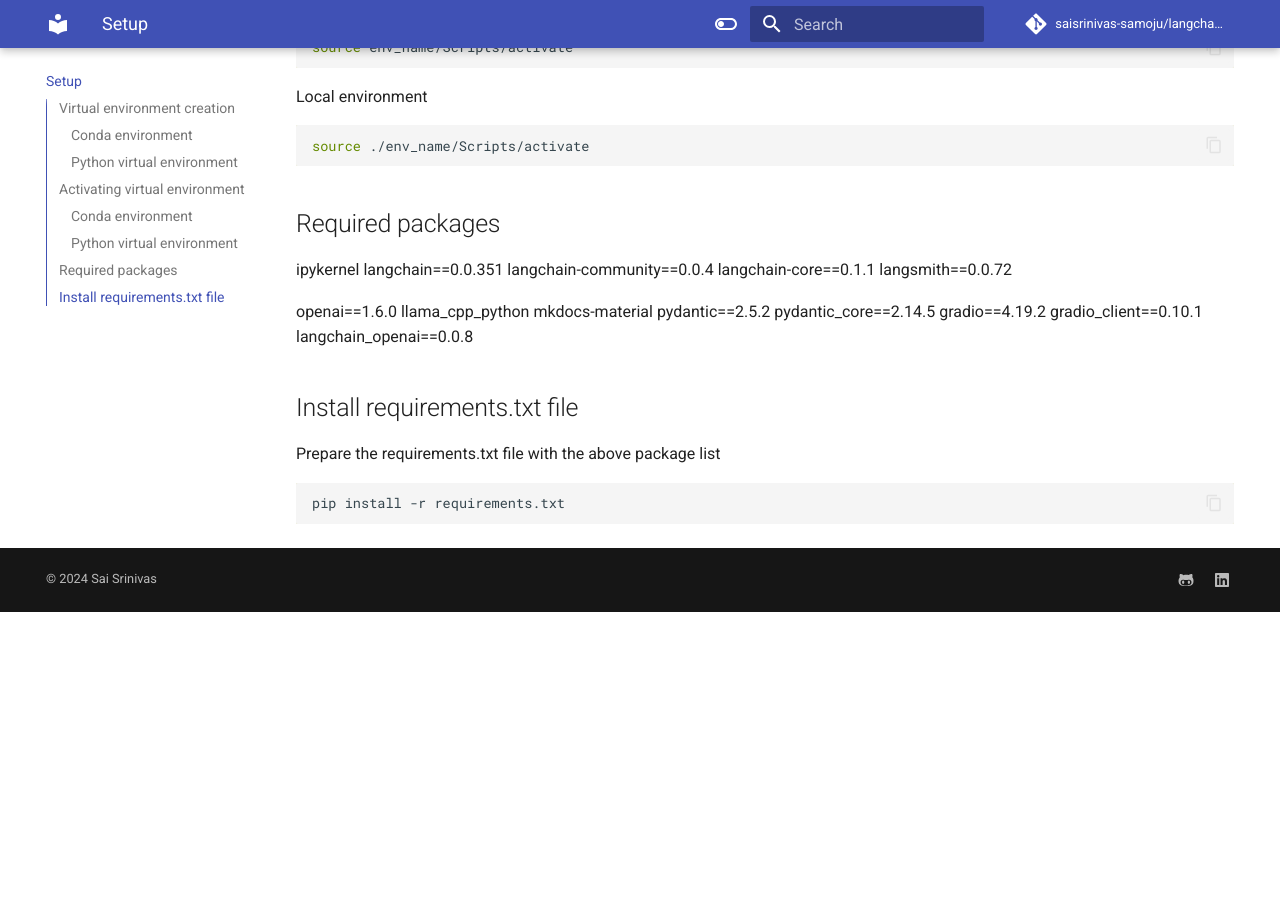
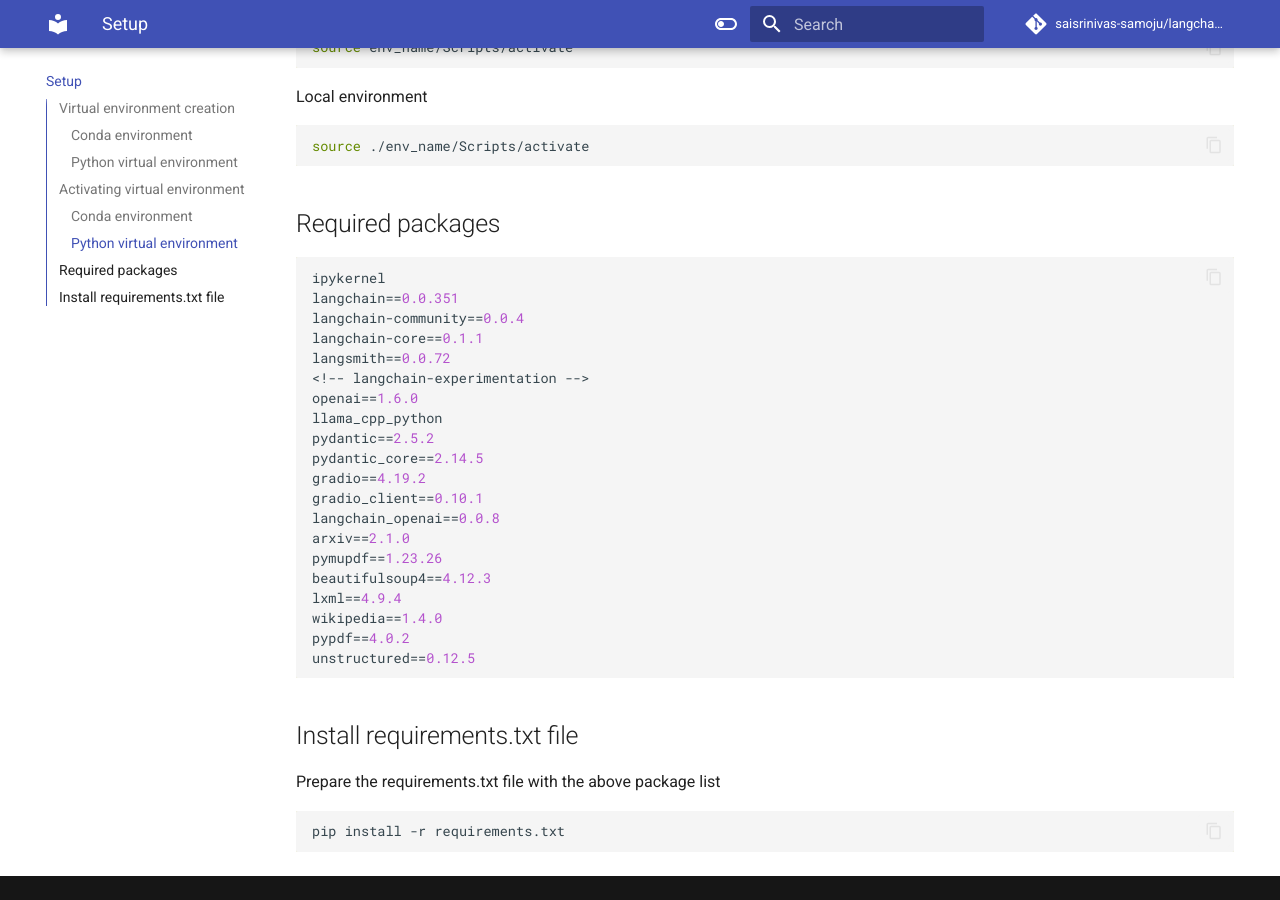
Before and after one commit to saisrinivas-samoju/langchain_training, an MkDocs documentation site: the page built from docs/setup.md, in a window 1280 px wide and 900 px high, scrolled down 1093 px. Built offline with MkDocs 1.6.1 and Material for MkDocs 9.7.7, drawn with Linux system fonts in a browser that asks for light colours; comment, search, counter and statistics services are not loaded; before the commit the page ends 1705 px from its top, so only the background shows below that.

Commit message:
Add the updated requirements for retrieval session 1

````diff
--- a/docs/setup.md
+++ b/docs/setup.md
@@ -39,6 +39,7 @@ source ./env_name/Scripts/activate
 ```
 
 ## Required packages
+```txt
 ipykernel
 langchain==0.0.351
 langchain-community==0.0.4
@@ -47,12 +48,19 @@ langsmith==0.0.72
 <!-- langchain-experimentation -->
 openai==1.6.0
 llama_cpp_python
-mkdocs-material
 pydantic==2.5.2
 pydantic_core==2.14.5
 gradio==4.19.2
 gradio_client==0.10.1
 langchain_openai==0.0.8
+arxiv==2.1.0
+pymupdf==1.23.26
+beautifulsoup4==4.12.3
+lxml==4.9.4
+wikipedia==1.4.0
+pypdf==4.0.2
+unstructured==0.12.5
+```
 
 ## Install requirements.txt file
 Prepare the requirements.txt file with the above package list
````
Also changed, not shown: requirements.txt (+7 -0 lines).
